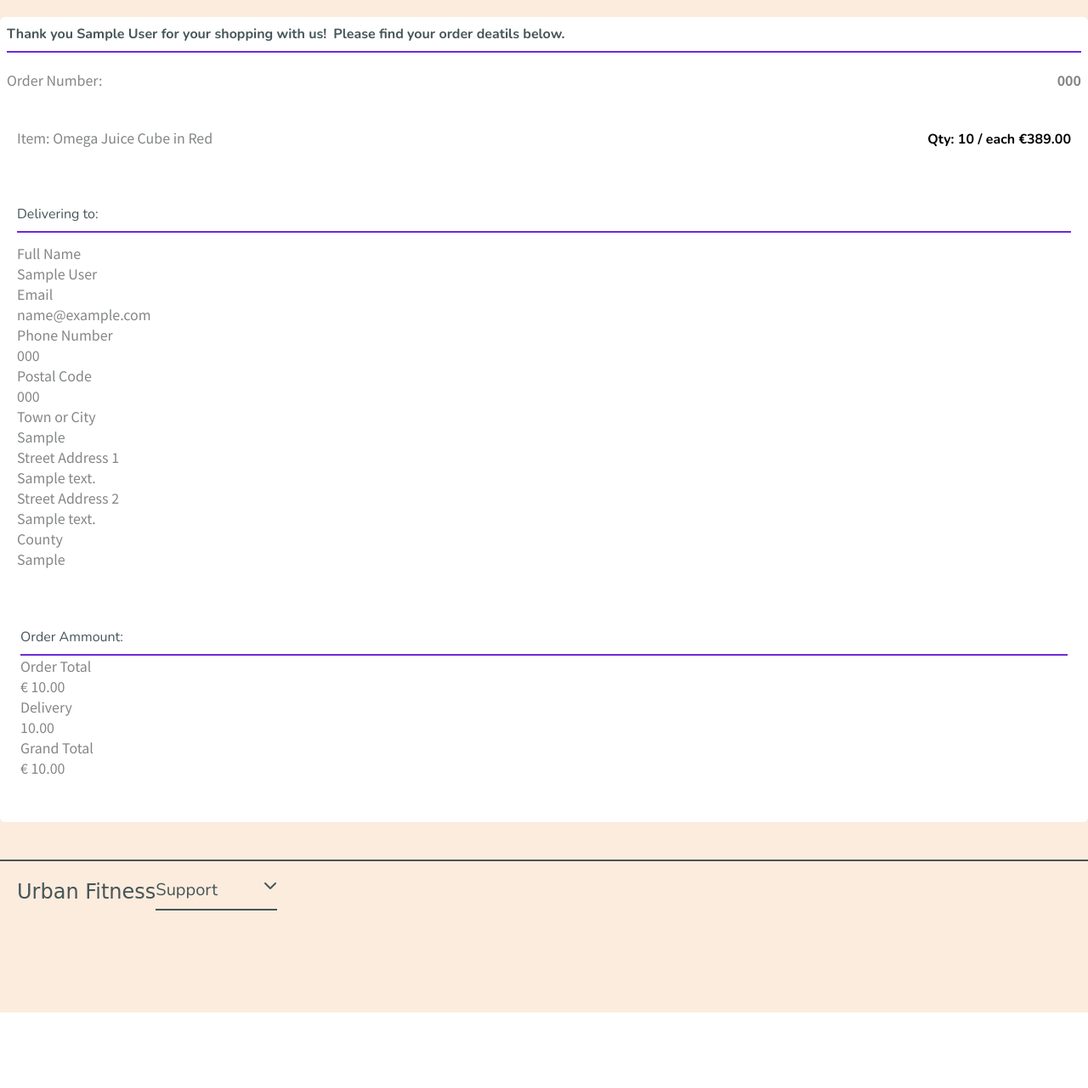
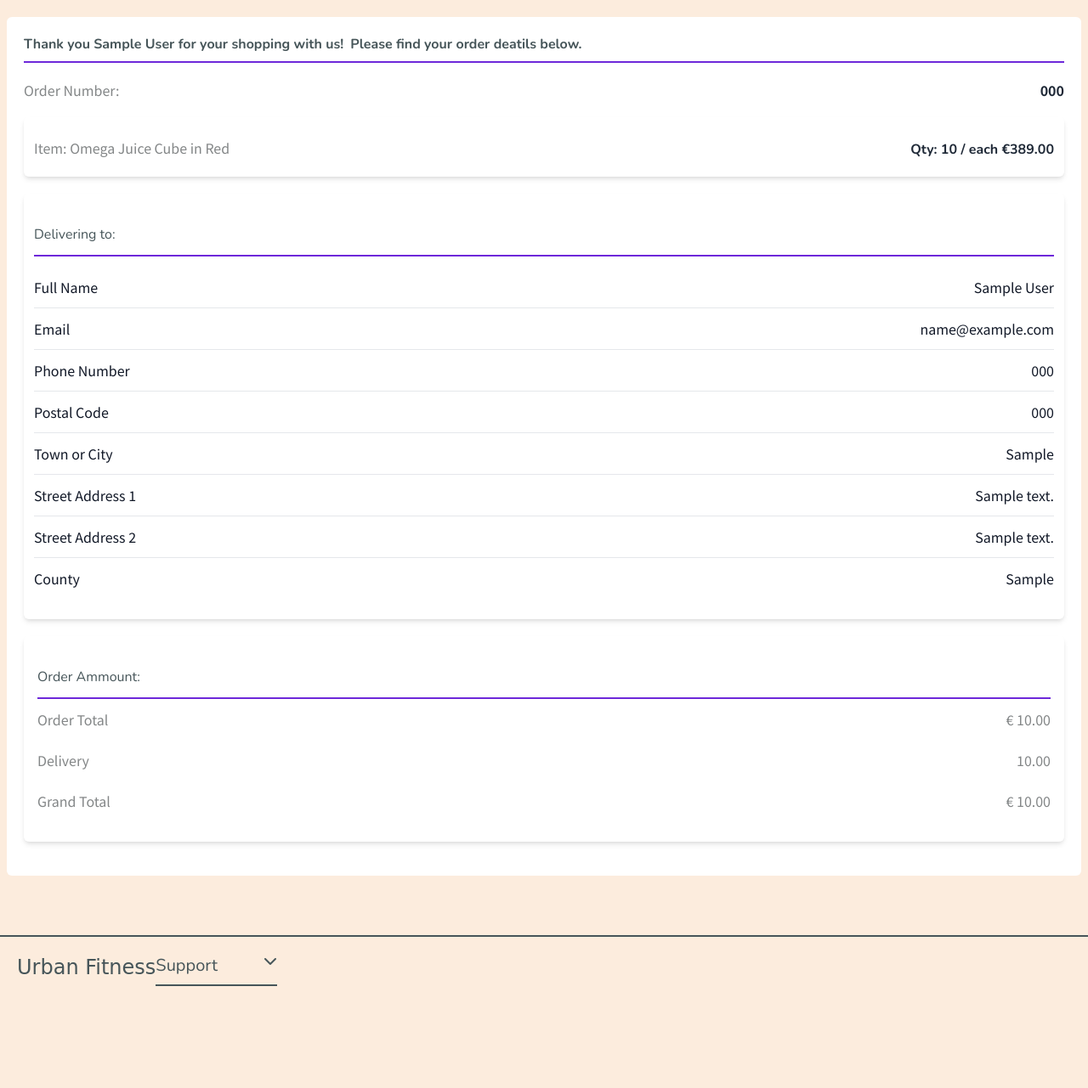
Before and after one commit to ciaran-io/urban-fitness, a Django app: page /checkout/checkout_success/000 in a window 1280 px wide. Shown: the part 64-1345 px from the top of the page at 85% size. Before the commit the page ends 1256 px from the top, so only its background shows below. Run offline with Django 3.2, Linux system fonts and the light colour scheme; data comes from the database, SQL or seed files in the repository; tables that the repository leaves empty hold one stand-in row (values such as "Sample post"); some libraries are stand-ins or nearby versions; some web fonts are replaced.

Commit message:
Added styling for success form.

```diff
--- a/static/css/main.css
+++ b/static/css/main.css
@@ -599,9 +599,6 @@ video {
 .ml-2{
 	margin-left: 0.5rem;
 }
-.mr-0{
-	margin-right: 0px;
-}
 .mb-6{
 	margin-bottom: 1.5rem;
 }
@@ -611,6 +608,9 @@ video {
 .mb-2{
 	margin-bottom: 0.5rem;
 }
+.mb-\[75px\]{
+	margin-bottom: 75px;
+}
 .mt-11{
 	margin-top: 2.75rem;
 }
@@ -625,6 +625,18 @@ video {
 }
 .ml-\[15px\]{
 	margin-left: 15px;
+}
+.mb-\[70px\]{
+	margin-bottom: 70px;
+}
+.mr-14{
+	margin-right: 3.5rem;
+}
+.mr-24{
+	margin-right: 6rem;
+}
+.mr-40{
+	margin-right: 10rem;
 }
 .block{
 	display: block;
@@ -707,20 +719,30 @@ video {
 .w-3\/12{
 	width: 25%;
 }
+.w-auto{
+	width: auto;
+}
+.w-11\/12{
+	width: 91.666667%;
+}
 .w-10\/12{
 	width: 83.333333%;
 }
-.w-auto{
-	width: auto;
-}
-.w-11\/12{
-	width: 91.666667%;
-}
 .w-0{
 	width: 0px;
 }
 .min-w-\[250px\]{
 	min-width: 250px;
+}
+.min-w-min{
+	min-width: -webkit-min-content;
+	min-width: -moz-min-content;
+	min-width: min-content;
+}
+.min-w-max{
+	min-width: -webkit-max-content;
+	min-width: -moz-max-content;
+	min-width: max-content;
 }
 .max-w-7xl{
 	max-width: 80rem;
@@ -786,6 +808,9 @@ video {
 .flex-col{
 	flex-direction: column;
 }
+.flex-wrap{
+	flex-wrap: wrap;
+}
 .place-content-start{
 	place-content: start;
 }
@@ -848,6 +873,12 @@ video {
 }
 .overflow-auto{
 	overflow: auto;
+}
+.overflow-x-auto{
+	overflow-x: auto;
+}
+.overflow-x-scroll{
+	overflow-x: scroll;
 }
 .overflow-hidden{
 	overflow: hidden;
@@ -1060,6 +1091,9 @@ video {
 .pb-5{
 	padding-bottom: 1.25rem;
 }
+.pr-4{
+	padding-right: 1rem;
+}
 .text-center{
 	text-align: center;
 }
@@ -1147,13 +1181,17 @@ video {
 	--tw-text-opacity: 1;
 	color: rgba(209, 213, 219, var(--tw-text-opacity));
 }
+.text-black{
+	--tw-text-opacity: 1;
+	color: rgba(0, 0, 0, var(--tw-text-opacity));
+}
 .text-red-500{
 	--tw-text-opacity: 1;
 	color: rgba(239, 68, 68, var(--tw-text-opacity));
 }
-.text-black{
+.text-gray-800{
 	--tw-text-opacity: 1;
-	color: rgba(0, 0, 0, var(--tw-text-opacity));
+	color: rgba(31, 41, 55, var(--tw-text-opacity));
 }
 .text-purple-600{
 	--tw-text-opacity: 1;
@@ -1164,6 +1202,10 @@ video {
 }
 .shadow-lg{
 	--tw-shadow: 0 10px 15px -3px rgba(0, 0, 0, 0.1), 0 4px 6px -2px rgba(0, 0, 0, 0.05);
+	box-shadow: var(--tw-ring-offset-shadow, 0 0 #0000), var(--tw-ring-shadow, 0 0 #0000), var(--tw-shadow);
+}
+.shadow-md{
+	--tw-shadow: 0 4px 6px -1px rgba(0, 0, 0, 0.1), 0 2px 4px -1px rgba(0, 0, 0, 0.06);
 	box-shadow: var(--tw-ring-offset-shadow, 0 0 #0000), var(--tw-ring-shadow, 0 0 #0000), var(--tw-shadow);
 }
 .filter{
@@ -1401,6 +1443,26 @@ form#payment-form input:focus{
 	line-height: 1rem;
 }
 
+
+
+#customer-success-details-card div, #customer-success-order-card div{
+	display: flex;
+	justify-content: space-between;
+	padding-top: 0.75rem;
+	padding-bottom: 0.75rem;
+}
+
+#customer-success-details-card :not(:first-child):not(:last-child){
+	border-bottom-width: 1px;
+	--tw-border-opacity: 1;
+	border-color: rgba(229, 231, 235, var(--tw-border-opacity));
+}
+
+#customer-success-details-card p{
+	--tw-text-opacity: 1;
+	color: rgba(17, 24, 39, var(--tw-text-opacity));
+}
+
 .hover\:border-b-2:hover{
 	border-bottom-width: 2px;
 }
@@ -1456,15 +1518,28 @@ form#payment-form input:focus{
 	.sm\:grid-cols-2{
 		grid-template-columns: repeat(2, minmax(0, 1fr));
 	}
+	.sm\:justify-between{
+		justify-content: space-between;
+	}
 	.sm\:gap-4{
 		gap: 1rem;
 	}
 	.sm\:border-\[1px\]{
 		border-width: 1px;
 	}
+	.sm\:pb-0{
+		padding-bottom: 0px;
+	}
 }
 
 @media (min-width: 768px){
+	.md\:mx-2{
+		margin-left: 0.5rem;
+		margin-right: 0.5rem;
+	}
+	.md\:mb-4{
+		margin-bottom: 1rem;
+	}
 	.md\:block{
 		display: block;
 	}
@@ -1498,8 +1573,20 @@ form#payment-form input:focus{
 	.md\:items-end{
 		align-items: flex-end;
 	}
+	.md\:justify-between{
+		justify-content: space-between;
+	}
+	.md\:gap-4{
+		gap: 1rem;
+	}
+	.md\:place-self-end{
+		place-self: end;
+	}
 	.md\:self-start{
 		align-self: flex-start;
+	}
+	.md\:p-5{
+		padding: 1.25rem;
 	}
 	.md\:pl-4{
 		padding-left: 1rem;
@@ -1544,6 +1631,9 @@ form#payment-form input:focus{
 	.lg\:w-3\/12{
 		width: 25%;
 	}
+	.lg\:w-10\/12{
+		width: 83.333333%;
+	}
 	.lg\:grid-cols-4{
 		grid-template-columns: repeat(4, minmax(0, 1fr));
 	}
```
Also changed, not shown: src/css/main.css (+20 -0 lines).
